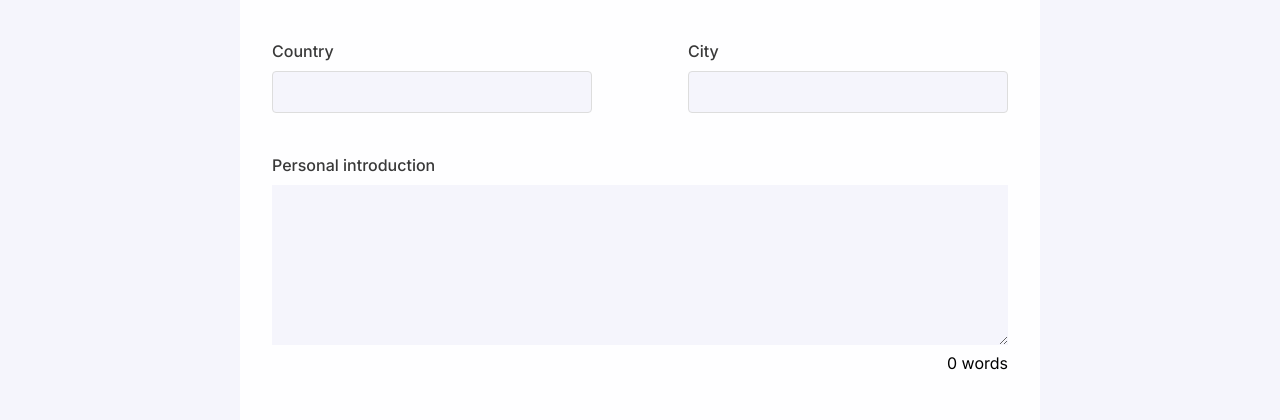
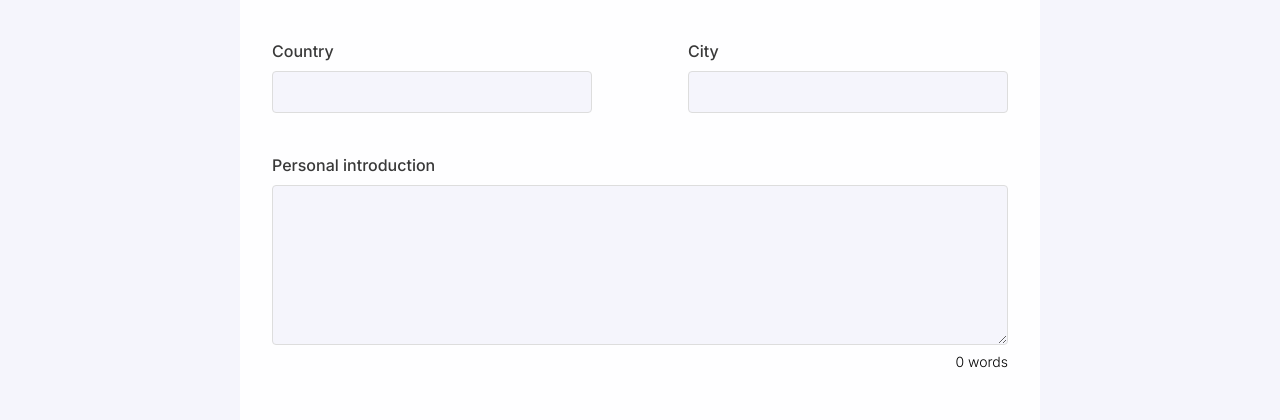
Before and after one commit to pnbakken/resume-maker, a Next.js app: page /resume in a window 1280 px wide. Shown: the part 813-1233 px from the top of the page. Built offline with nearby package versions, Linux system fonts and the light colour scheme.

Commit message:
forgot to commit these

```diff
--- a/components/forms/form-utilities/index.style.module.scss
+++ b/components/forms/form-utilities/index.style.module.scss
@@ -43,6 +43,22 @@
             box-shadow: 0 0 10px 2px #00000020;
         }
     }
+
+    textarea {
+        width: 100%;
+        padding: 8px 4px;
+        border-radius: 4px;
+        border: 1px solid #ddd;
+        outline: none;
+        transition: all 0.3s ease-in-out;
+        background: #f5f5fc;
+        min-height: 10rem;
+
+        &:focus {
+            border: 1px solid #000;
+            box-shadow: 0 0 10px 2px #00000020;
+        }
+    }
 }
 
 .collapsible {}
--- a/components/forms/form-utilities/wordcount-textarea/index.style.module.scss
+++ b/components/forms/form-utilities/wordcount-textarea/index.style.module.scss
@@ -1,8 +1,3 @@
 @import "/styles/partials/colour-variables";
 
-.wordcountTextarea {
-  width: 100%;
-  min-height: 10rem;
-  background: $colour-window-background;
-  padding: 0.5rem 0.25rem;
-}
+.wordcountTextarea {}
--- a/components/forms/form-utilities/wordcount-textarea/index.tsx
+++ b/components/forms/form-utilities/wordcount-textarea/index.tsx
@@ -40,7 +40,7 @@ const WordcountTextarea = ({
         id={htmlId}
         {...register(registerAs)}
       ></textarea>
-      <div className="full-width flex-r justify-end">
+      <div className="full-width flex-r justify-end small-text">
         {count} {language.words}
       </div>
     </div>
--- a/styles/partials/_typography.scss
+++ b/styles/partials/_typography.scss
@@ -23,8 +23,8 @@ a:hover {
 }
 
 .small-text {
-    font-size: 0.75rem;
-    font-weight: 200;
+    font-size: 0.875rem;
+    font-weight: 300;
 }
 
 .large-text {
```
